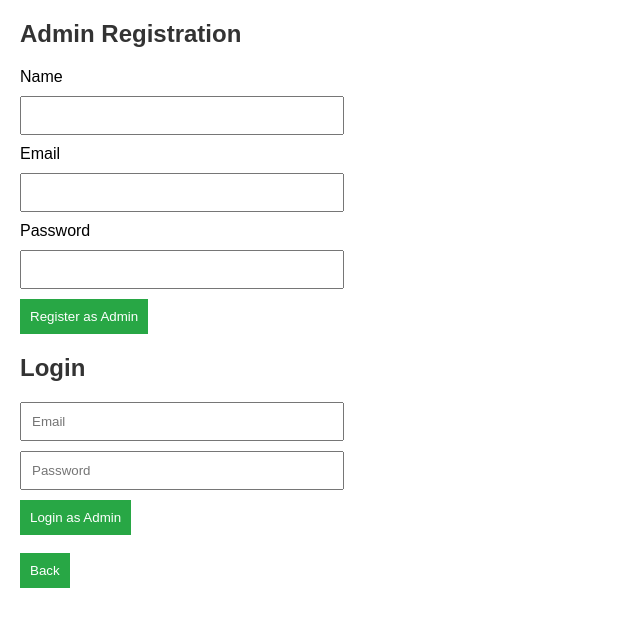
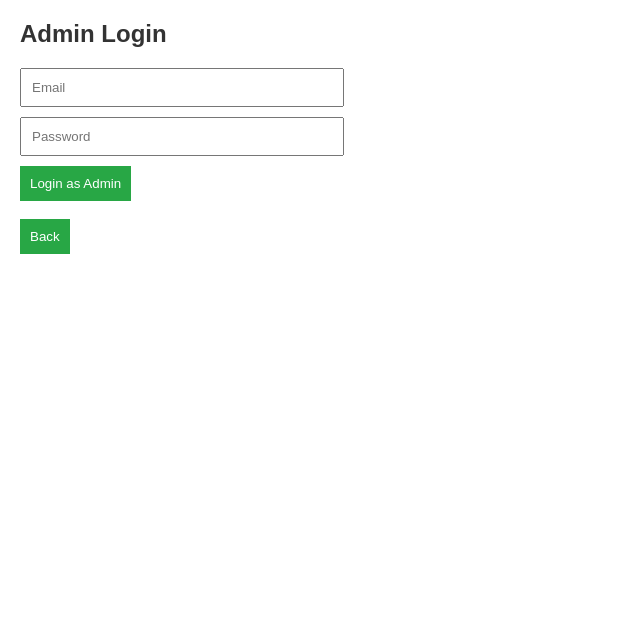
Before and after one commit to Arjun101105/voting-app, a website: page frontend/admin2.html in a window 1280 px wide. Shown: the whole page, without its empty margins (0-640 px from the left). Drawn offline with Linux system fonts and the light colour scheme.

Commit message:
updated admin route

```diff
--- a/frontend/admin2.html
+++ b/frontend/admin2.html
@@ -3,13 +3,13 @@
 <head>
     <meta charset="UTF-8">
     <meta name="viewport" content="width=device-width, initial-scale=1.0">
-    <title>Admin Registration</title>
+    <title>Admin Login</title>
     <link rel="stylesheet" href="styles.css">
 </head>
 <body>
     <div class="register-container">
-        <h2>Admin Registration</h2>
-        <form id="admin-register-form">
+        <h2>Admin Login</h2>
+        <!-- <form id="admin-register-form">
             <div>
                 <label for="admin-name">Name</label>
                 <input type="text" id="admin-name" required>
@@ -24,9 +24,9 @@
             </div>
             <button type="submit">Register as Admin</button>
         </form>
-        <div id="admin-register-message"></div>
+        <div id="admin-register-message"></div> -->
 
-        <h2>Login</h2>
+        <!-- <h2>Login</h2> -->
         <form id="admin-login-form">
             <input type="email" id="admin-login-email" placeholder="Email" required>
             <input type="password" id="admin-login-password" placeholder="Password" required>
```
